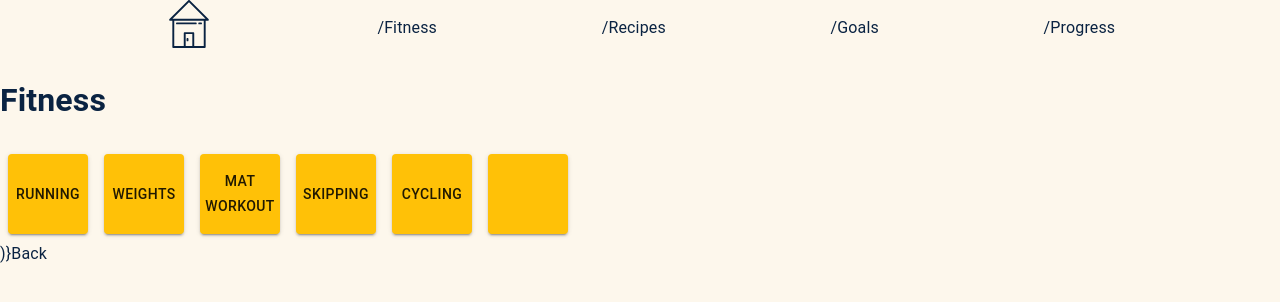
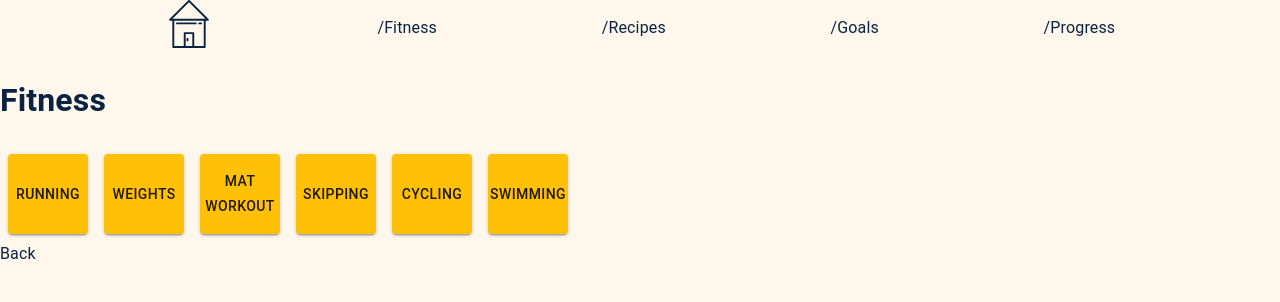
Before and after one commit to SchoolOfCode/final-project-front-end-theredhotchillicoders, a Next.js app: page /fitness in a window 1280 px wide. Shown: the top 302 px of the page. Built offline with nearby package versions, Linux system fonts and the light colour scheme.

Commit message:
path updated to activities Co-authored-by: Leanne leannesmith251@gmail.com Co-authored-by: Tan tanmatthews1@gmail.com Co-authored-by: Emily emy.sarina@gmail.com Co-authored-by: Mohammed ali.m2804@outlook.com Co-authored-by: troy troywebb95@gmail.com Co-authored-by: jack jackfirkin@gmail.com

```diff
--- a/components/ProgressBar/ProgressBar.js
+++ b/components/ProgressBar/ProgressBar.js
@@ -8,7 +8,7 @@ function ProgressBar({ TaskPercent }) {
 				<h4>Your Daily Progress:</h4>
 				<Box sx={{ display: 'flex', alignItems: 'center' }}>
 					<Box sx={{ width: '90%', mr: 5, ml: 5 }}>
-						<LinearProgress variant="determinate" value={TaskPercent} height="100px" borderRadius="50px" />
+						<LinearProgress variant="determinate" value={TaskPercent} />
 					</Box>
 					<Box sx={{ minWidth: 35 }}>
 						<Typography variant="body2" color="text.secondary">
--- a/pages/fitness.js
+++ b/pages/fitness.js
@@ -33,9 +33,9 @@ const dummyFitness = [
 		description: 'cycle 10 miles'
 	},
 	{
-		title: '',
+		title: 'Swimming',
 		category: 'fitness',
-		description: 'run to the shops'
+		description: 'Swim 10 lengths'
 	}
 ];
 
@@ -51,7 +51,7 @@ const Fitness = () => {
 
 	async function sendPostRequest(fitnessInfo) {
 		// Default options are marked with *
-		const response = await fetch(`https://socfinalproject.herokuapp.com/users`, {
+		const response = await fetch(`https://socfinalproject.herokuapp.com/activities`, {
 			method: 'POST', // *GET, POST, PUT, DELETE, etc.
 			mode: 'cors', // no-cors, *cors, same-origin
 			cache: 'no-cache', // *default, no-cache, reload, force-cache, only-if-cached
@@ -77,20 +77,18 @@ const Fitness = () => {
 			<Box sx={{ display: 'flex', flexWrap: 'wrap' }}>
 				{fitnessInfo === undefined ? (
 					dummyFitness.map((exercise) => (
-						<ActivityButton title={exercise.title}
-						category={exercise.category}
-						description={exercise.description}
-						key={exercise.title}
-						setFitnessInfo={setFitnessInfo} />
+						<ActivityButton
+							title={exercise.title}
+							category={exercise.category}
+							description={exercise.description}
+							key={exercise.title}
+							setFitnessInfo={setFitnessInfo}
+						/>
 					))
 				) : (
 					times.map((time, index) => <TimeButton time={time} key={index} onClick={getTime} />)
 				)}
 			</Box>
-
-
-			)}
-
 
 			<Link href="/">Back</Link>
 		</div>
--- a/pages/index.js
+++ b/pages/index.js
@@ -4,13 +4,11 @@ import { useEffect, useState } from 'react';
 import ProgressBar from '../components/ProgressBar/ProgressBar';
 
 export default function Dashboard({ toggleColorMode, theme }) {
-
-
-  const [ taskComplete, setTaskComplete ] = useState();
+	const [ taskComplete, setTaskComplete ] = useState();
 
 	useEffect(() => {
 		async function fetchData() {
-			const response = await fetch(`https://socfinalproject.herokuapp.com/users`);
+			const response = await fetch(`https://socfinalproject.herokuapp.com/activities`);
 			const data = await response.json();
 			console.log(data);
 		}
```
